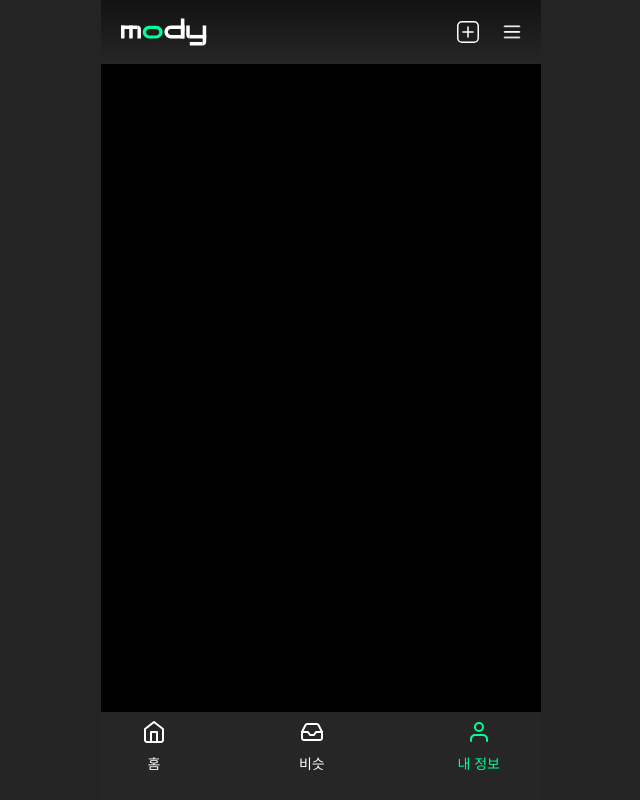
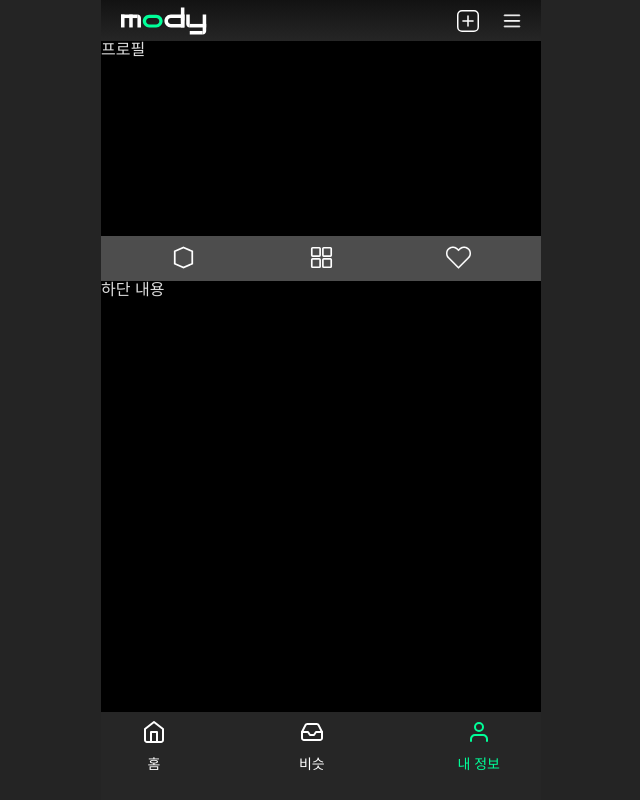
Before and after one commit to TeamMody/mody-front, a React (Vite) app: page /my in a window 1280 px wide. Shown: the whole page, without its empty margins (319-959 px from the left). Built offline with nearby package versions, Linux system fonts and the light colour scheme.

Commit message:
:art: style:#15 중앙 탭바 컴포넌트 구현

```diff
--- /dev/null
+++ b/src/pages/my/components/MiddleTabBar.tsx
@@ -0,0 +1,34 @@
+import React from 'react';
+import styled from 'styled-components';
+
+interface TabBarProps {
+  tabs: { id: string; icon: React.ElementType; label: string }[];
+  activeTab: string;
+  onTabChange: (tabId: string) => void;
+}
+
+export function MiddleTabBar({ tabs, activeTab, onTabChange }: TabBarProps) {
+  return (
+    <TabBarWrapper>
+      {tabs.map((tab) => (
+        <Tab key={tab.id} onClick={() => onTabChange(tab.id)}>
+          {React.createElement(tab.icon, { $active: activeTab === tab.id })}
+        </Tab>
+      ))}
+    </TabBarWrapper>
+  );
+}
+
+const TabBarWrapper = styled.div`
+  display: flex;
+  justify-content: space-between;
+  padding: 0px 70px;
+  max-width: 440px;
+  height: 70px;
+  align-items: center;
+  background-color: ${({ theme }) => theme.colors.gray700};
+`;
+
+const Tab = styled.div`
+  cursor: pointer;
+`;
--- a/src/pages/my/ui/MyPage.tsx
+++ b/src/pages/my/ui/MyPage.tsx
@@ -5,6 +5,11 @@ import { HeaderAction } from '../../../shared/types';
 import logo from '../../../shared/assets/icon/ic-logo.svg';
 import plus from '../../../shared/assets/icon/ic-plus.svg';
 import hamburger from '../../../shared/assets/icon/ic-hamburger.svg';
+import { useState } from 'react';
+import { MiddleTabBar } from '../components/MiddleTabBar.tsx';
+import IcHexagon from '../../../shared/assets/icon/ic-hexagon.tsx';
+import IcGrid from '../../../shared/assets/icon/ic-grid.tsx';
+import IcHeart from '../../../shared/assets/icon/ic-heart.tsx';
 
 export const MyPage = () => {
   const leftHeaderAction: HeaderAction = { icon: logo, onClick: () => console.log('') };
@@ -12,18 +17,30 @@ export const MyPage = () => {
     { icon: plus, onClick: () => console.log('') },
     { icon: hamburger, onClick: () => console.log('') },
   ];
+  const [activeTab, setActiveTab] = useState<string>('home');
+
+  const tabs = [
+    { id: 'recommend', icon: IcHexagon, label: '추천 결과' },
+    { id: 'post', icon: IcGrid, label: '게시글' },
+    { id: 'like', icon: IcHeart, label: '좋아요' },
+  ];
 
   return (
     <Wrapper>
       <AppBar leftHeaderAction={leftHeaderAction} rightHeaderActionArr={rightHeaderActionArr} />
+      {/* 상단 내용 임의 설정 */}
+      <div style={{ height: '300px' }}>프로필</div>
+      {/* 중앙 탭바 */}
+      <MiddleTabBar tabs={tabs} activeTab={activeTab} onTabChange={setActiveTab} />
+      {/* 하단 내용 */}
+      <div style={{ height: '100%' }}>하단 내용</div>
       <BottomNavigation />
     </Wrapper>
   );
 };
 
-
 const Wrapper = styled.div`
-  display: flex;;
+  display: flex;
   flex-direction: column;
   width: 100vw;
   max-width: 440px;
--- /dev/null
+++ b/src/shared/assets/icon/ic-grid.tsx
@@ -0,0 +1,19 @@
+import { theme } from '../../config';
+import { ActiveProps } from '../../types';
+
+const IcGrid = ({ $active }: ActiveProps) => {
+  const strokeColor = $active ? theme.colors.green500 : 'white';
+
+  return (
+    <svg xmlns="http://www.w3.org/2000/svg" viewBox="0 0 90 90" width="25" height="25">
+      <g strokeWidth="6" stroke={strokeColor} fill={theme.colors.gray700}>
+        <rect x="10" y="10" width="30" height="30" rx="3" ry="3" />
+        <rect x="50" y="10" width="30" height="30" rx="3" ry="3" />
+        <rect x="10" y="50" width="30" height="30" rx="3" ry="3" />
+        <rect x="50" y="50" width="30" height="30" rx="3" ry="3" />
+      </g>
+    </svg>
+  );
+};
+
+export default IcGrid;
--- /dev/null
+++ b/src/shared/assets/icon/ic-heart.tsx
@@ -0,0 +1,59 @@
+import { theme } from '../../config';
+import { ActiveProps } from '../../types';
+
+const IcHeart = ({ $active }: ActiveProps) => {
+  const color = $active ? theme.colors.green500 : 'white';
+  return (
+    <svg
+      fill={color}
+      stroke={color}
+      strokeWidth="3"
+      width="25"
+      height="25"
+      version="1.1"
+      id="Capa_1"
+      xmlns="http://www.w3.org/2000/svg"
+      viewBox="0 0 471.701 471.701"
+    >
+      <g>
+        <path
+          d="M433.601,67.001c-24.7-24.7-57.4-38.2-92.3-38.2s-67.7,13.6-92.4,38.3l-12.9,12.9l-13.1-13.1
+          c-24.7-24.7-57.6-38.4-92.5-38.4c-34.8,0-67.6,13.6-92.2,38.2c-24.7,24.7-38.3,57.5-38.2,92.4c0,34.9,13.7,67.6,38.4,92.3
+          l187.8,187.8c2.6,2.6,6.1,4,9.5,4c3.4,0,6.9-1.3,9.5-3.9l188.2-187.5c24.7-24.7,38.3-57.5,38.3-92.4
+          C471.801,124.501,458.301,91.701,433.601,67.001z M414.401,232.701l-178.7,178l-178.3-178.3c-19.6-19.6-30.4-45.6-30.4-73.3
+          s10.7-53.7,30.3-73.2c19.5-19.5,45.5-30.3,73.1-30.3c27.7,0,53.8,10.8,73.4,30.4l22.6,22.6c5.3,5.3,13.8,5.3,19.1,0l22.4-22.4
+          c19.6-19.6,45.7-30.4,73.3-30.4c27.6,0,53.6,10.8,73.2,30.3c19.6,19.6,30.3,45.6,30.3,73.3
+          C444.801,187.101,434.001,213.101,414.401,232.701z"
+        />
+      </g>
+    </svg>
+
+    // <svg
+    //   fill={theme.colors.gray700}
+    //   stroke={strokeColor}
+    //   strokeWidth="6"
+    //   strokeLinecap="round"
+    //   strokeLinejoin="round"
+    //   width="25"
+    //   height="25"
+    //   version="1.1"
+    //   id="Capa_1"
+    //   xmlns="http://www.w3.org/2000/svg"
+    //   viewBox="0 0 471.701 471.701"
+    // >
+    //   <g>
+    //     <path
+    //       d="M433.601,67.001c-24.7-24.7-57.4-38.2-92.3-38.2s-67.7,13.6-92.4,38.3l-12.9,12.9l-13.1-13.1
+    //       c-24.7-24.7-57.6-38.4-92.5-38.4c-34.8,0-67.6,13.6-92.2,38.2c-24.7,24.7-38.3,57.5-38.2,92.4c0,34.9,13.7,67.6,38.4,92.3
+    //       l187.8,187.8c2.6,2.6,6.1,4,9.5,4c3.4,0,6.9-1.3,9.5-3.9l188.2-187.5c24.7-24.7,38.3-57.5,38.3-92.4
+    //       C471.801,124.501,458.301,91.701,433.601,67.001z M414.401,232.701l-178.7,178l-178.3-178.3c-19.6-19.6-30.4-45.6-30.4-73.3
+    //       s10.7-53.7,30.3-73.2c19.5-19.5,45.5-30.3,73.1-30.3c27.7,0,53.8,10.8,73.4,30.4l22.6,22.6c5.3,5.3,13.8,5.3,19.1,0l22.4-22.4
+    //       c19.6-19.6,45.7-30.4,73.3-30.4c27.6,0,53.6,10.8,73.2,30.3c19.6,19.6,30.3,45.6,30.3,73.3
+    //       C444.801,187.101,434.001,213.101,414.401,232.701z"
+    //     />
+    //   </g>
+    // </svg>
+  );
+};
+
+export default IcHeart;
--- /dev/null
+++ b/src/shared/assets/icon/ic-hexagon.tsx
@@ -0,0 +1,19 @@
+import { theme } from '../../config';
+import { ActiveProps } from '../../types';
+
+const IcHexagon = ({ $active }: ActiveProps) => {
+  const strokeColor = $active ? theme.colors.green500 : 'white';
+
+  return (
+    <svg xmlns="http://www.w3.org/2000/svg" viewBox="0 0 100 100" width="25" height="25">
+      <polygon
+        stroke={strokeColor}
+        strokeWidth="7"
+        points="50,10 85,25 85,75 50,90 15,75 15,25"
+        fill={theme.colors.gray700}
+      />
+    </svg>
+  );
+};
+
+export default IcHexagon;
```
Also changed, not shown: src/shared/assets/icon/ic-home.tsx (+10 -3 lines), 1 other file (tests, documents, lock files or other folders).
